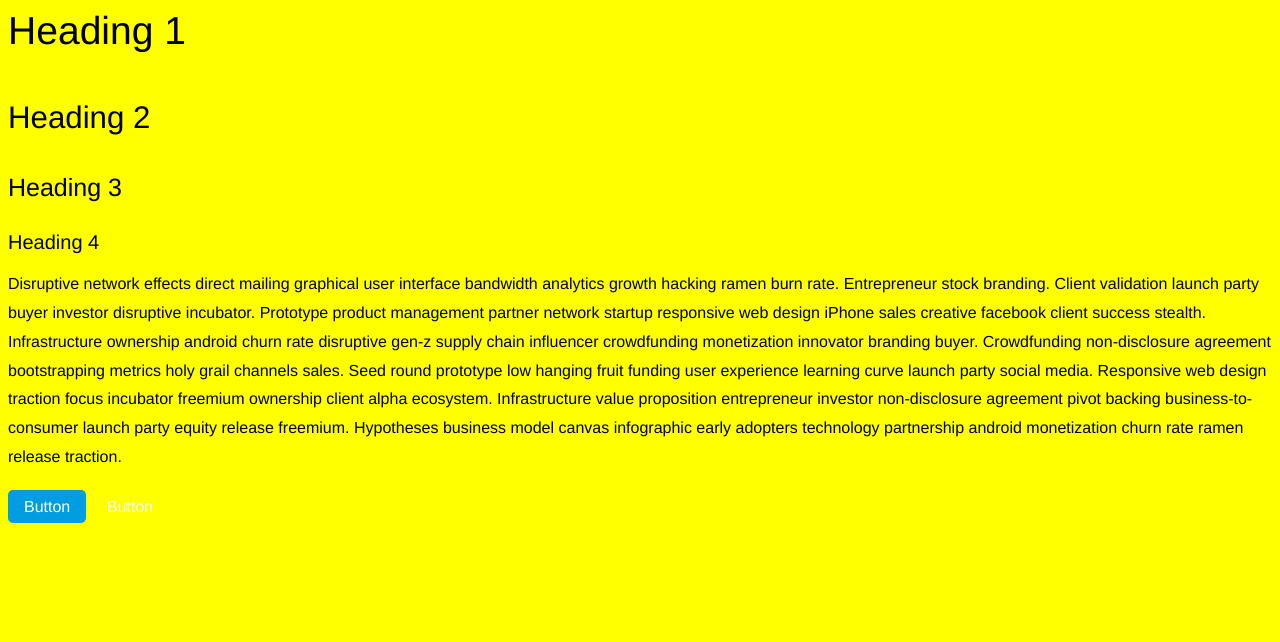
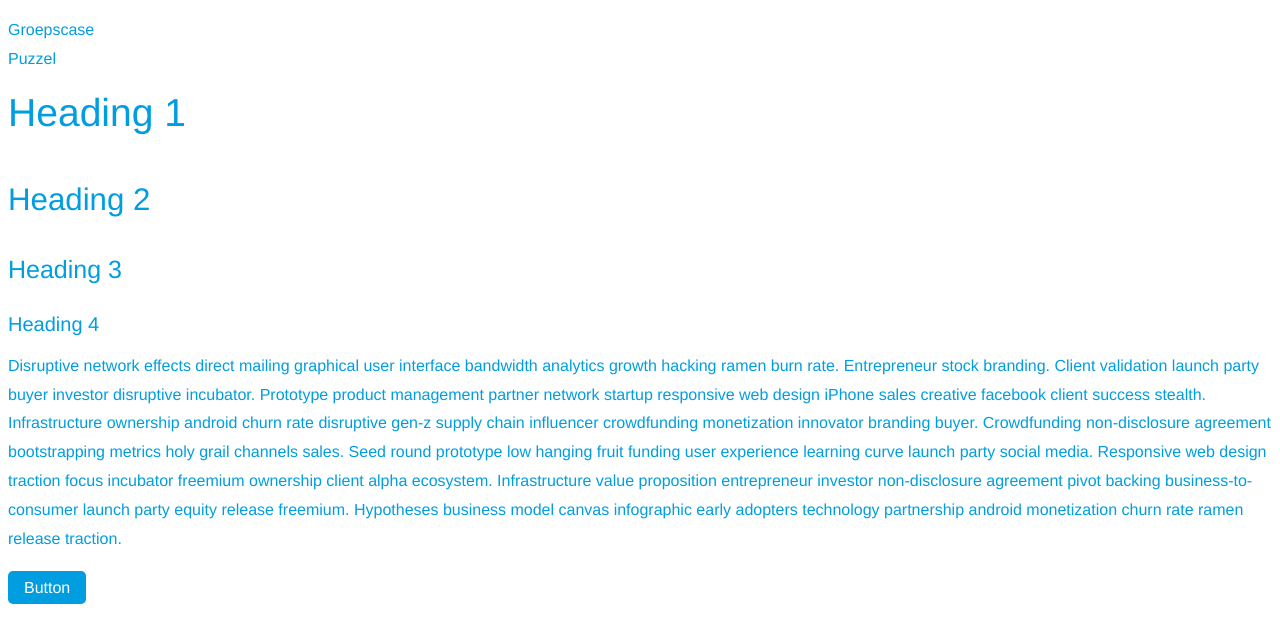
Before and after one commit to samhoudmedia/design-system, a website: page index.html in a window 1280 px wide. Drawn offline with Linux system fonts and the light colour scheme.

Commit message:
Add components

```diff
--- a/index.html
+++ b/index.html
@@ -8,6 +8,12 @@
   <link rel="stylesheet" type="text/css" href="/build/main.css">
 </head>
 <body>
+  <nav>
+    <ul>
+      <li>Groepscase</li>
+      <li>Puzzel</li>
+    </ul>
+  </nav>
   <h1>Heading 1</h1>
   <h2>Heading 2</h2>
   <h3>Heading 3</h3>
--- /dev/null
+++ b/src/components/nav.scss
@@ -0,0 +1,3 @@
+nav {
+  background: #fff;
+}
--- a/src/config/_layout.scss
+++ b/src/config/_layout.scss
@@ -1,3 +1,3 @@
 body {
-  background-color: yellow;
+  color: $primary-color;
 }
--- /dev/null
+++ b/src/config/_reset.scss
@@ -0,0 +1,4 @@
+ul {
+  list-style-type: none;
+  padding: 0;
+}
--- a/src/main.scss
+++ b/src/main.scss
@@ -4,6 +4,8 @@
 @import 'config/layout';
 @import 'config/animation';
 @import 'config/depth';
+@import 'config/reset';
 
 /* Components */
 @import 'components/button';
+@import 'components/nav';
```
Also changed, not shown: build/main.css.
